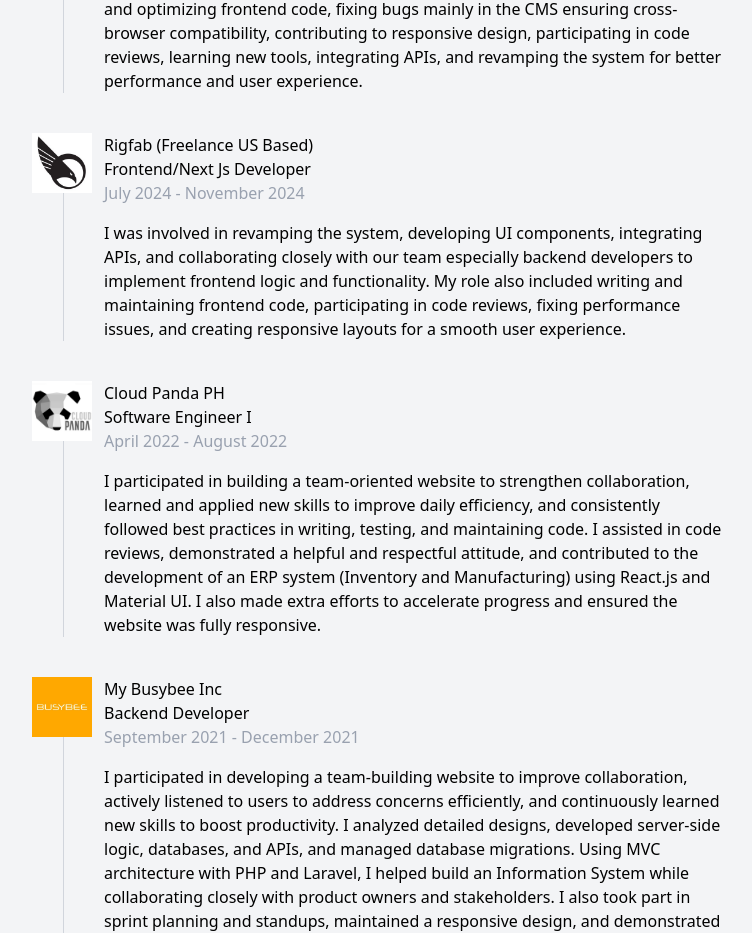
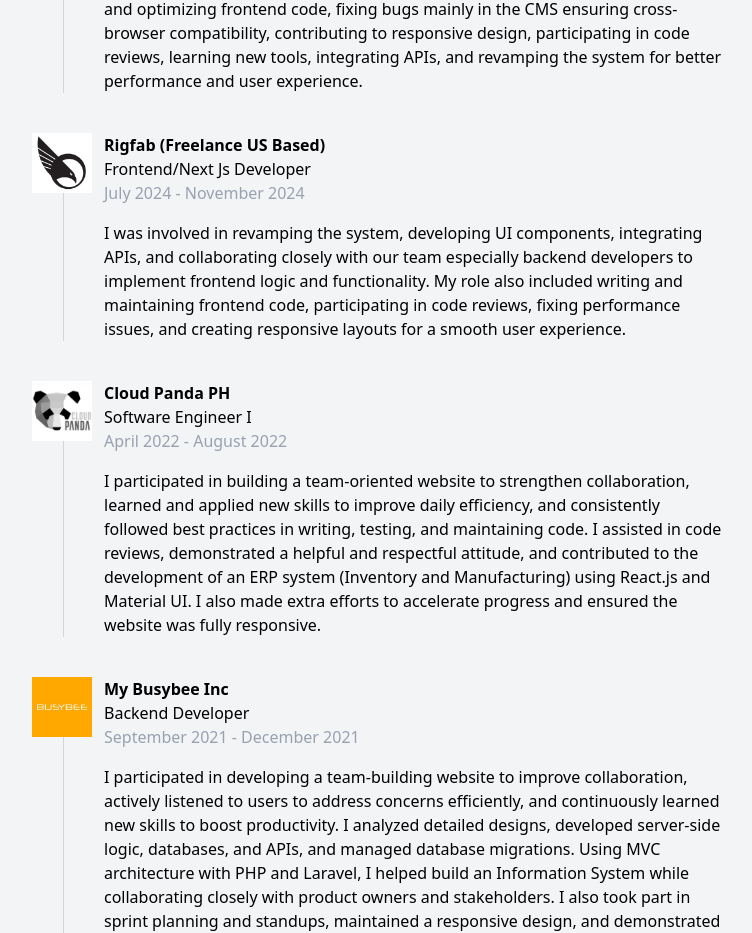
Before and after one commit to Kram-V/my-portfolio, a Next.js app: page / in a window 1280 px wide. Shown: the part 2440-3373 px from the top of the page, without its empty margins (227-979 px from the left). Built offline with nearby package versions, Linux system fonts and the light colour scheme.

Commit message:
changed font weight

```diff
--- a/app/_components/Experience.tsx
+++ b/app/_components/Experience.tsx
@@ -49,7 +49,7 @@
               />
 
               <div className="flex flex-col">
-                <h5 className="font-medium">Rigfab (Freelance US Based)</h5>
+                <h5 className="font-bold">Rigfab (Freelance US Based)</h5>
                 <span>Frontend/Next Js Developer</span>
                 <span className="text-gray-400">July 2024 - November 2024</span>
               </div>
@@ -75,7 +75,7 @@
               />
 
               <div className="flex flex-col">
-                <h5 className="font-medium">Cloud Panda PH</h5>
+                <h5 className="font-bold">Cloud Panda PH</h5>
                 <span>Software Engineer I</span>
                 <span className="text-gray-400">April 2022 - August 2022</span>
               </div>
@@ -103,7 +103,7 @@
               />
 
               <div className="flex flex-col">
-                <h5 className="font-medium">My Busybee Inc</h5>
+                <h5 className="font-bold">My Busybee Inc</h5>
                 <span>Backend Developer</span>
                 <span className="text-gray-400">
                   September 2021 - December 2021
```
